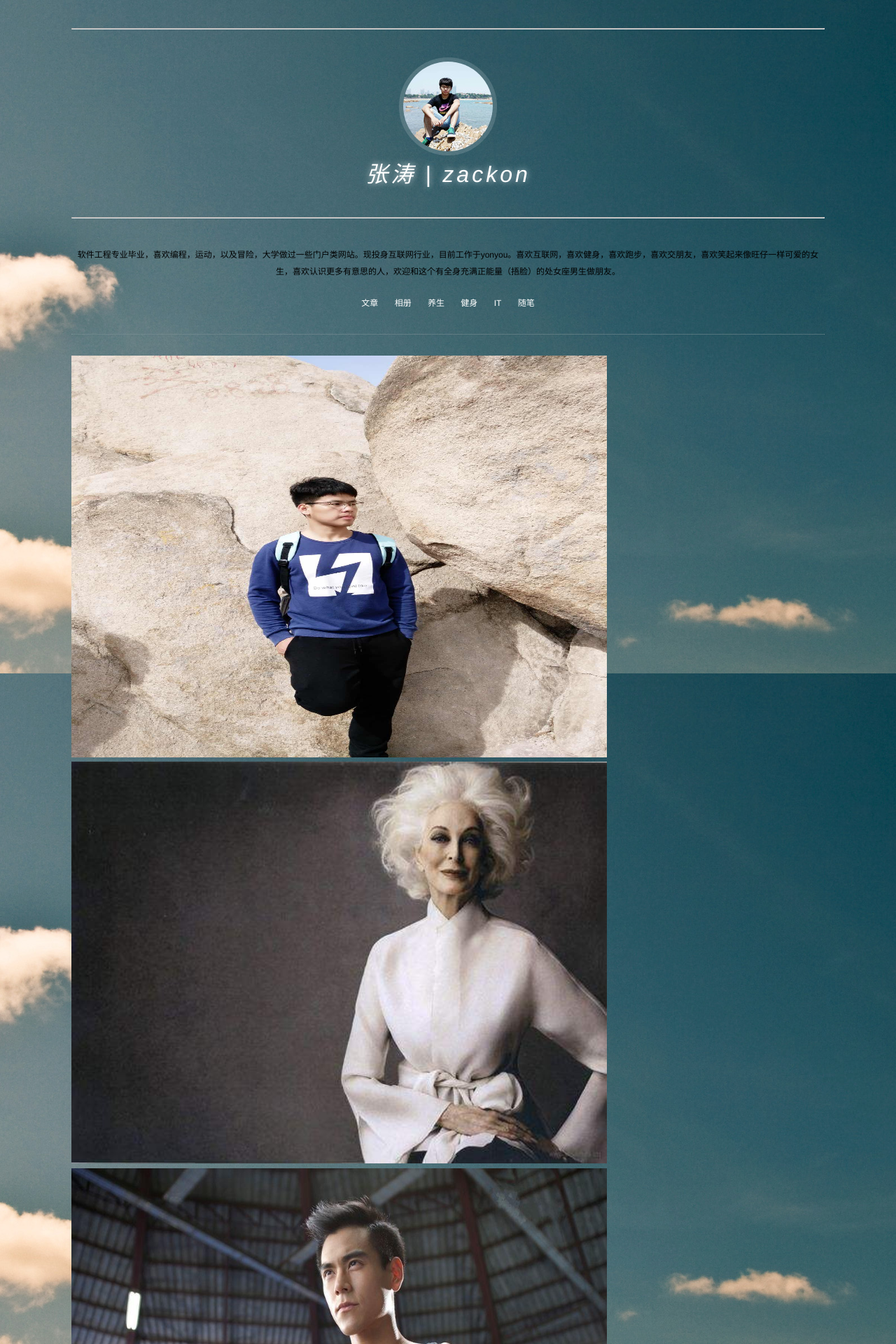
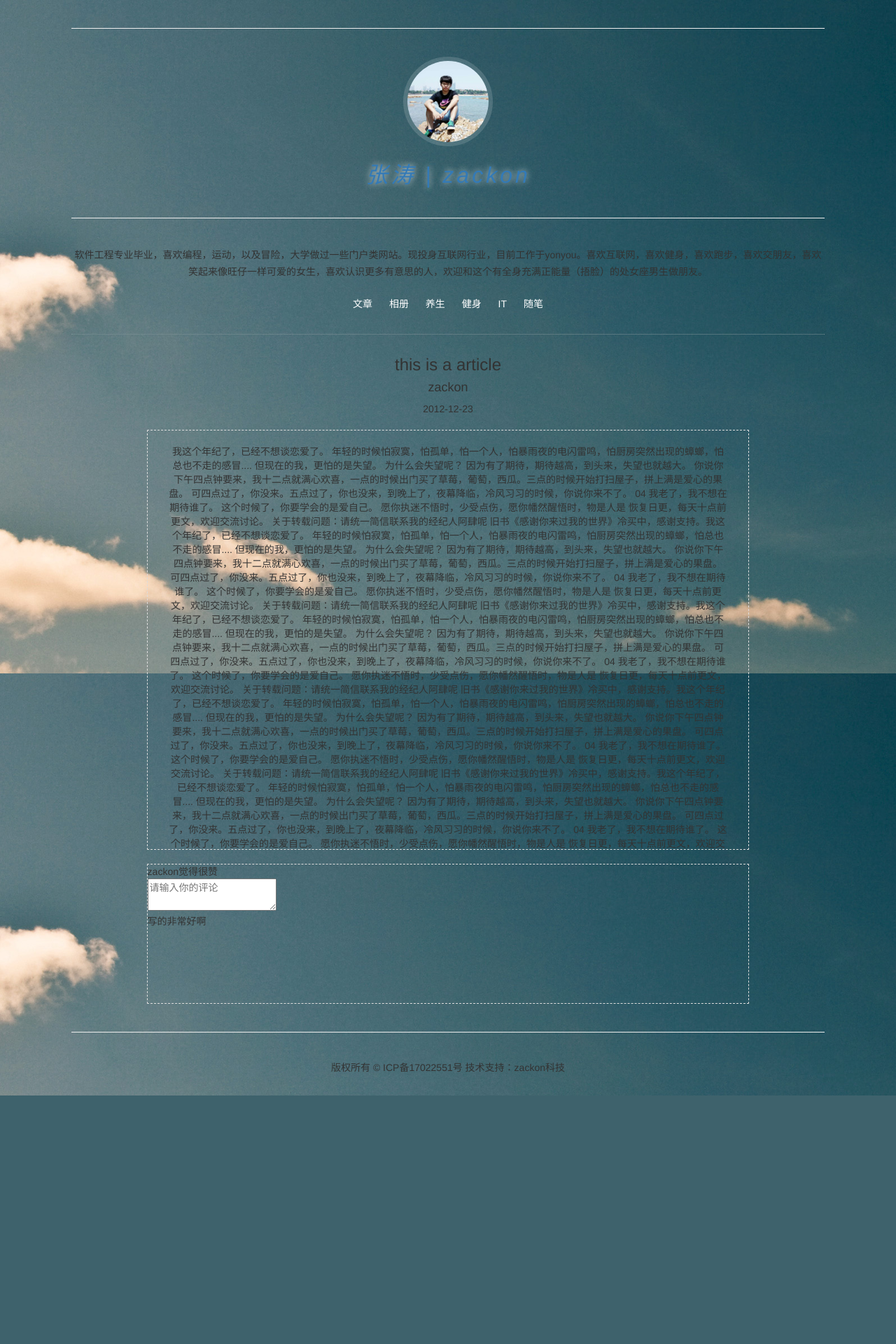
Before and after one commit to ruanjiangongcheng250/blog, a PHP site: page /public/views/index.html in a window 1280 px wide. Shown: the top 1920 px of the page at 70% size. After the commit the page ends 1565 px from the top, so only its background shows below. Run offline with PHP 8.4, Linux system fonts and the light colour scheme.

Commit message:
增加选项卡功能

```diff
--- a/Code/myBlog/public/css/index.css
+++ b/Code/myBlog/public/css/index.css
@@ -1,16 +1,9 @@
-* {
-    margin: 0px;
-    padding:0px
-}
+/*index.css*/
 body {
     width: 1076px;
     margin: 0 auto;
     background: url(../image/5629514927375932817.jpg) fixed 0 0;
     background-size: cover;
-}
-
-body, button, input, select, textarea {
-    font: 12px/1.6 "Hiragino Sans GB",STHeiti,"微软黑体","Microsoft YaHei",Helvetica,Arial,serif;
 }
 
 a {
@@ -59,7 +52,33 @@ header ul li a{
 hr {
 	margin: 40px 0;
 }
+/**section**/
+section .article {
+	margin: 5px auto;
+}
 
+section article {
+	width: 80%;
+	min-height: 500px;
+	max-height: 600px;
+	text-align: center;
+	border: 1px gainsboro dashed;
+	overflow-y: scroll;
+	padding: 20px 30px;
+	margin: 20px auto;
+}
+
+section .article_head {
+	text-align: center;
+}
+
+section .article_footer {
+	height: 200px;
+	border: 1px gainsboro dashed;
+	width: 80%;
+	margin: 20px auto;
+}
+/**footer**/
 footer {
 	text-align: center;
 	margin: 20px 0 30px;
--- a/Code/myBlog/public/js/index.js
+++ b/Code/myBlog/public/js/index.js
@@ -7,4 +7,9 @@ $(function() {
     });
     //goTop的显示以及回到顶部
     $('#goTop').backtop();
+    //选项卡的切换
+    $('header ul li').on('click',function(){debugger
+    	var index = $(this).index();
+    	$('section>div').addClass('hide').eq(index).removeClass('hide');
+    });
 });
--- a/Code/myBlog/public/views/index.html
+++ b/Code/myBlog/public/views/index.html
@@ -5,7 +5,8 @@
 		<meta name="keywords" Content="zackon | 张涛">
 		<meta name="description" Content="zackon | 张涛">
 		<title>zackon | 张涛</title>
-		<link rel="shortcut icon" href="http://imgsize.ph.126.net/?imgurl=http://img0.ph.126.net/EMPZF5jMqMrM8Yj0OXaCeQ==/6632148585629997321.jpg_16x16x0x90.jpg">
+		<link rel="shortcut icon" href="../image/avatar.jpg">
+		<link href="../css/bootstrap.css" rel="stylesheet" type="text/css">
 		<link href="../css/index.css" rel="stylesheet" type="text/css">
 	</head>
 	<body>
@@ -27,7 +28,191 @@
         	</ul>
         </header>
         <section>
-           <div class="image">
+           <div class="article">
+           	  <div class="article_head">
+	           	  <h3 class="article_title">this is a article</h3>
+	           	  <h4 class="article_author">zackon</h4>
+	           	  <p cass="article_time">2012-12-23</p>
+           	  </div>
+           	  <article class="article_content">
+           	     我这个年纪了，已经不想谈恋爱了。
+
+年轻的时候怕寂寞，怕孤单，怕一个人，怕暴雨夜的电闪雷鸣，怕厨房突然出现的蟑螂，怕总也不走的感冒....
+
+但现在的我，更怕的是失望。
+
+为什么会失望呢？
+
+因为有了期待，期待越高，到头来，失望也就越大。
+
+你说你下午四点钟要来，我十二点就满心欢喜，一点的时候出门买了草莓，葡萄，西瓜。三点的时候开始打扫屋子，拼上满是爱心的果盘。
+
+可四点过了，你没来。五点过了，你也没来，到晚上了，夜幕降临，冷风习习的时候，你说你来不了。
+
+04
+
+我老了，我不想在期待谁了。
+
+这个时候了，你要学会的是爱自己。
+
+
+愿你执迷不悟时，少受点伤，愿你幡然醒悟时，物是人是
+
+恢复日更，每天十点前更文，欢迎交流讨论。
+
+关于转载问题：请统一简信联系我的经纪人阿肆呢
+
+旧书《感谢你来过我的世界》冷买中，感谢支持。我这个年纪了，已经不想谈恋爱了。
+
+年轻的时候怕寂寞，怕孤单，怕一个人，怕暴雨夜的电闪雷鸣，怕厨房突然出现的蟑螂，怕总也不走的感冒....
+
+但现在的我，更怕的是失望。
+
+为什么会失望呢？
+
+因为有了期待，期待越高，到头来，失望也就越大。
+
+你说你下午四点钟要来，我十二点就满心欢喜，一点的时候出门买了草莓，葡萄，西瓜。三点的时候开始打扫屋子，拼上满是爱心的果盘。
+
+可四点过了，你没来。五点过了，你也没来，到晚上了，夜幕降临，冷风习习的时候，你说你来不了。
+
+04
+
+我老了，我不想在期待谁了。
+
+这个时候了，你要学会的是爱自己。
+
+
+愿你执迷不悟时，少受点伤，愿你幡然醒悟时，物是人是
+
+恢复日更，每天十点前更文，欢迎交流讨论。
+
+关于转载问题：请统一简信联系我的经纪人阿肆呢
+
+旧书《感谢你来过我的世界》冷买中，感谢支持。我这个年纪了，已经不想谈恋爱了。
+
+年轻的时候怕寂寞，怕孤单，怕一个人，怕暴雨夜的电闪雷鸣，怕厨房突然出现的蟑螂，怕总也不走的感冒....
+
+但现在的我，更怕的是失望。
+
+为什么会失望呢？
+
+因为有了期待，期待越高，到头来，失望也就越大。
+
+你说你下午四点钟要来，我十二点就满心欢喜，一点的时候出门买了草莓，葡萄，西瓜。三点的时候开始打扫屋子，拼上满是爱心的果盘。
+
+可四点过了，你没来。五点过了，你也没来，到晚上了，夜幕降临，冷风习习的时候，你说你来不了。
+
+04
+
+我老了，我不想在期待谁了。
+
+这个时候了，你要学会的是爱自己。
+
+
+愿你执迷不悟时，少受点伤，愿你幡然醒悟时，物是人是
+
+恢复日更，每天十点前更文，欢迎交流讨论。
+
+关于转载问题：请统一简信联系我的经纪人阿肆呢
+
+旧书《感谢你来过我的世界》冷买中，感谢支持。我这个年纪了，已经不想谈恋爱了。
+
+年轻的时候怕寂寞，怕孤单，怕一个人，怕暴雨夜的电闪雷鸣，怕厨房突然出现的蟑螂，怕总也不走的感冒....
+
+但现在的我，更怕的是失望。
+
+为什么会失望呢？
+
+因为有了期待，期待越高，到头来，失望也就越大。
+
+你说你下午四点钟要来，我十二点就满心欢喜，一点的时候出门买了草莓，葡萄，西瓜。三点的时候开始打扫屋子，拼上满是爱心的果盘。
+
+可四点过了，你没来。五点过了，你也没来，到晚上了，夜幕降临，冷风习习的时候，你说你来不了。
+
+04
+
+我老了，我不想在期待谁了。
+
+这个时候了，你要学会的是爱自己。
+
+
+愿你执迷不悟时，少受点伤，愿你幡然醒悟时，物是人是
+
+恢复日更，每天十点前更文，欢迎交流讨论。
+
+关于转载问题：请统一简信联系我的经纪人阿肆呢
+
+旧书《感谢你来过我的世界》冷买中，感谢支持。我这个年纪了，已经不想谈恋爱了。
+
+年轻的时候怕寂寞，怕孤单，怕一个人，怕暴雨夜的电闪雷鸣，怕厨房突然出现的蟑螂，怕总也不走的感冒....
+
+但现在的我，更怕的是失望。
+
+为什么会失望呢？
+
+因为有了期待，期待越高，到头来，失望也就越大。
+
+你说你下午四点钟要来，我十二点就满心欢喜，一点的时候出门买了草莓，葡萄，西瓜。三点的时候开始打扫屋子，拼上满是爱心的果盘。
+
+可四点过了，你没来。五点过了，你也没来，到晚上了，夜幕降临，冷风习习的时候，你说你来不了。
+
+04
+
+我老了，我不想在期待谁了。
+
+这个时候了，你要学会的是爱自己。
+
+
+愿你执迷不悟时，少受点伤，愿你幡然醒悟时，物是人是
+
+恢复日更，每天十点前更文，欢迎交流讨论。
+
+关于转载问题：请统一简信联系我的经纪人阿肆呢
+
+旧书《感谢你来过我的世界》冷买中，感谢支持。我这个年纪了，已经不想谈恋爱了。
+
+年轻的时候怕寂寞，怕孤单，怕一个人，怕暴雨夜的电闪雷鸣，怕厨房突然出现的蟑螂，怕总也不走的感冒....
+
+但现在的我，更怕的是失望。
+
+为什么会失望呢？
+
+因为有了期待，期待越高，到头来，失望也就越大。
+
+你说你下午四点钟要来，我十二点就满心欢喜，一点的时候出门买了草莓，葡萄，西瓜。三点的时候开始打扫屋子，拼上满是爱心的果盘。
+
+可四点过了，你没来。五点过了，你也没来，到晚上了，夜幕降临，冷风习习的时候，你说你来不了。
+
+04
+
+我老了，我不想在期待谁了。
+
+这个时候了，你要学会的是爱自己。
+
+
+愿你执迷不悟时，少受点伤，愿你幡然醒悟时，物是人是
+
+恢复日更，每天十点前更文，欢迎交流讨论。
+
+关于转载问题：请统一简信联系我的经纪人阿肆呢
+
+旧书《感谢你来过我的世界》冷买中，感谢支持。
+           	  </article>
+           	   <div class="article_footer">
+                	<div class="article_likes">zackon觉得很赞</div>
+                	<div class="article_share"></div>
+	                <div class="inputComments">
+	                	<textarea placeholder="请输入你的评论"></textarea>
+	                </div>
+	                <div class="commentsList">
+	                	<div class="commentContent">
+	                		写的非常好啊
+	                	</div>
+	                </div>
+                </div>
+           </div>
+           <div class="image hide">
            	  <img data-original="../image/me1.jpg" class="lazy" width="765" height="574"></img>
            	  <img data-original="../image/img1.jpg" class="lazy" width="765" height="574"></img>
            	  <img data-original="../image/img2.jpg" class="lazy" width="765" height="574"></img>
@@ -40,6 +225,83 @@
            	  <img data-original="../image/img1.jpg" class="lazy" width="765" height="574"></img>
            	  <img data-original="../image/img2.jpg" class="lazy" width="765" height="574"></img>
            	  <img data-original="../image/img3.jpg" class="lazy" width="765" height="574"></img>
+           </div>
+           <div class="healthCare hide">
+           	  <article>
+           	     this is a healthCare
+           	  </article>
+           	  <article>
+           	     this is a healthCare
+           	  </article>
+           	  <article>
+           	     this is a healthCare
+           	  </article>
+           	  <article>
+           	     this is a healthCare
+           	  </article>
+           	  <article>
+           	     this is a healthCare
+           	  </article>
+           	  <article>
+           	     this is a healthCare
+           	  </article>
+           </div>
+           <div class="fitness hide">
+           	  <article>
+           	     this is a fitness
+           	  </article>
+           	  <article>
+           	     this is a fitness
+           	  </article>
+           	  <article>
+           	     this is a fitness
+           	  </article>
+           	  <article>
+           	     this is a fitness
+           	  </article>
+           	  <article>
+           	     this is a fitness
+           	  </article>
+           </div>
+           <div class="IT hide">
+           	  <article>
+           	     this is a IT
+           	  </article>
+           	  <article>
+           	     this is a IT
+           	  </article>
+           	  <article>
+           	     this is a IT
+           	  </article>
+           	  <article>
+           	     this is a IT
+           	  </article>
+           	  <article>
+           	     this is a IT
+           	  </article>
+           </div>
+           <div class="note hide">
+           	  <article>
+           	     this is a note
+           	  </article>
+           	  <article>
+           	     this is a note
+           	  </article>
+           	  <article>
+           	     this is a note
+           	  </article>
+           	  <article>
+           	     this is a note
+           	  </article>
+           	  <article>
+           	     this is a note
+           	  </article>
+           	  <article>
+           	     this is a note
+           	  </article>
+           	  <article>
+           	     this is a note
+           	  </article>
            </div>
         </section>
         <footer>
```
